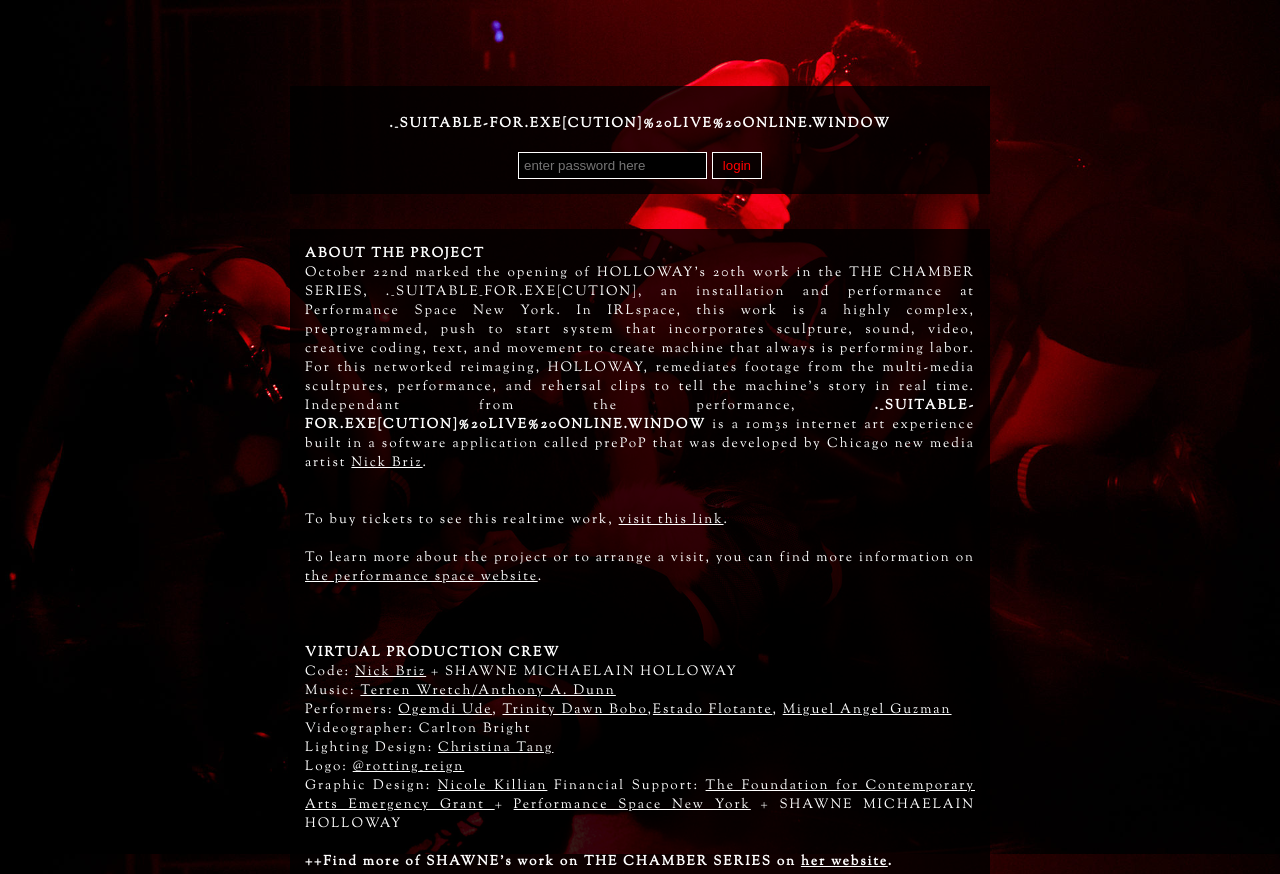
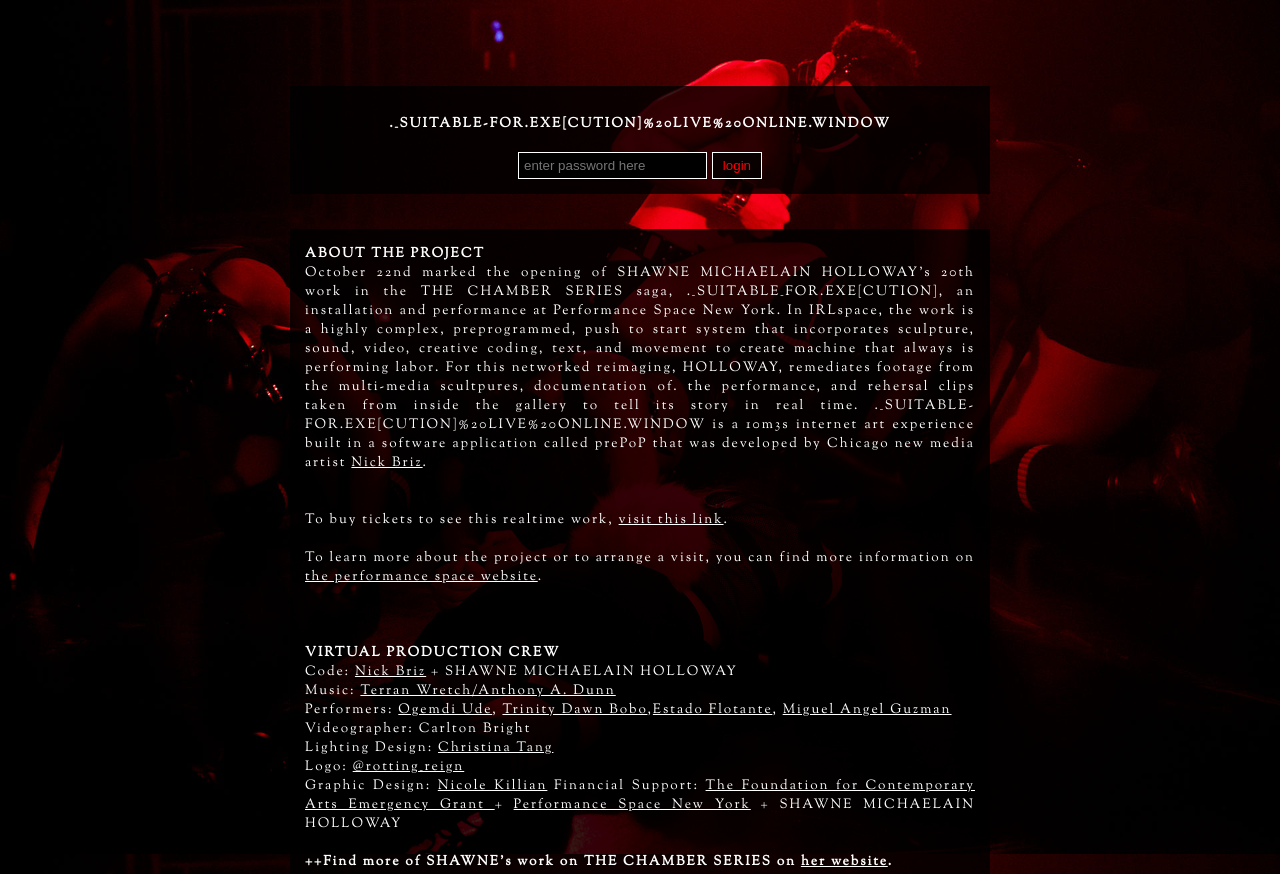
Before and after one commit to cleogirl2525/SUITABLE-FOR-EXECUTION, a website: page www/index.html in a window 1280 px wide. Shown: the top 874 px of the page. Drawn offline with nearby package versions, Linux system fonts and the light colour scheme; no server answers.

Commit message:
Update index.html
fixed text

```diff
--- a/www/index.html
+++ b/www/index.html
@@ -30,14 +30,14 @@
 
       <div class="broken">
         <b>ABOUT THE PROJECT</b><br>
-         October 22nd marked the opening of HOLLOWAY’s 20th work in the THE CHAMBER SERIES, ._SUITABLE_FOR.EXE[CUTION], an installation and performance at Performance Space New York. In IRLspace, this work is a highly complex, preprogrammed, push to start system that incorporates sculpture, sound, video, creative coding, text, and movement to create machine that always is performing labor. For this networked reimaging, HOLLOWAY, remediates footage from the multi-media scultpures, performance, and rehersal clips to tell the machine's story in real time. Independant from the performance, <b>._SUITABLE-FOR.EXE[CUTION]%20LIVE%20ONLINE.WINDOW</b> is a 10m3s internet art experience built in a software application called prePoP that was developed by Chicago new media artist <a href="http://nickbriz.com">Nick Briz</a>. <br><br><br>
+         October 22nd marked the opening of SHAWNE MICHAELAIN HOLLOWAY’s 20th work in the THE CHAMBER SERIES saga, ._SUITABLE_FOR.EXE[CUTION], an installation and performance at Performance Space New York. In IRLspace, the work is a highly complex, preprogrammed, push to start system that incorporates sculpture, sound, video, creative coding, text, and movement to create machine that always is performing labor. For this networked reimaging, HOLLOWAY, remediates footage from the multi-media scultpures, documentation of. the performance, and rehersal clips taken from inside the gallery to tell its story in real time. ._SUITABLE-FOR.EXE[CUTION]%20LIVE%20ONLINE.WINDOW</b> is a 10m3s internet art experience built in a software application called prePoP that was developed by Chicago new media artist <a href="http://nickbriz.com">Nick Briz</a>. <br><br><br>
 
          To buy tickets to see this realtime work, <a href="https://ci.ovationtix.com/203/production/1086511">visit this link</a>. <br><br>
          To learn more about the project or to arrange a visit, you can find more information on <a href="https://performancespacenewyork.org/shows/_suitable_for-execution/">the performance space website</a>. <br><br><br><br>
 
         <b>VIRTUAL PRODUCTION CREW</b><br>
          Code: <a href="http://nickbriz.com">Nick Briz</a> + SHAWNE MICHAELAIN HOLLOWAY<br>
-         Music: <a href="http://terranwretch.bandcamp.com">Terren Wretch/Anthony A. Dunn</a><br>
+         Music: <a href="http://terranwretch.bandcamp.com">Terran Wretch/Anthony A. Dunn</a><br>
          Performers: <a href="https://www.instagram.com/gemgemdi/">Ogemdi Ude</a>, <a href="https://www.instagram.com/lovetrinitydawn/">Trinity Dawn Bobo</a>,<a href="https://www.instagram.com/estadoflotante/">Estado Flotante</a>, <a href="https://www.instagram.com/angel_smg/">Miguel Angel Guzman</a><br>
          Videographer: Carlton Bright <br>
          Lighting Design: <a href="https://christinaftang.com">Christina Tang</a><br>
```
